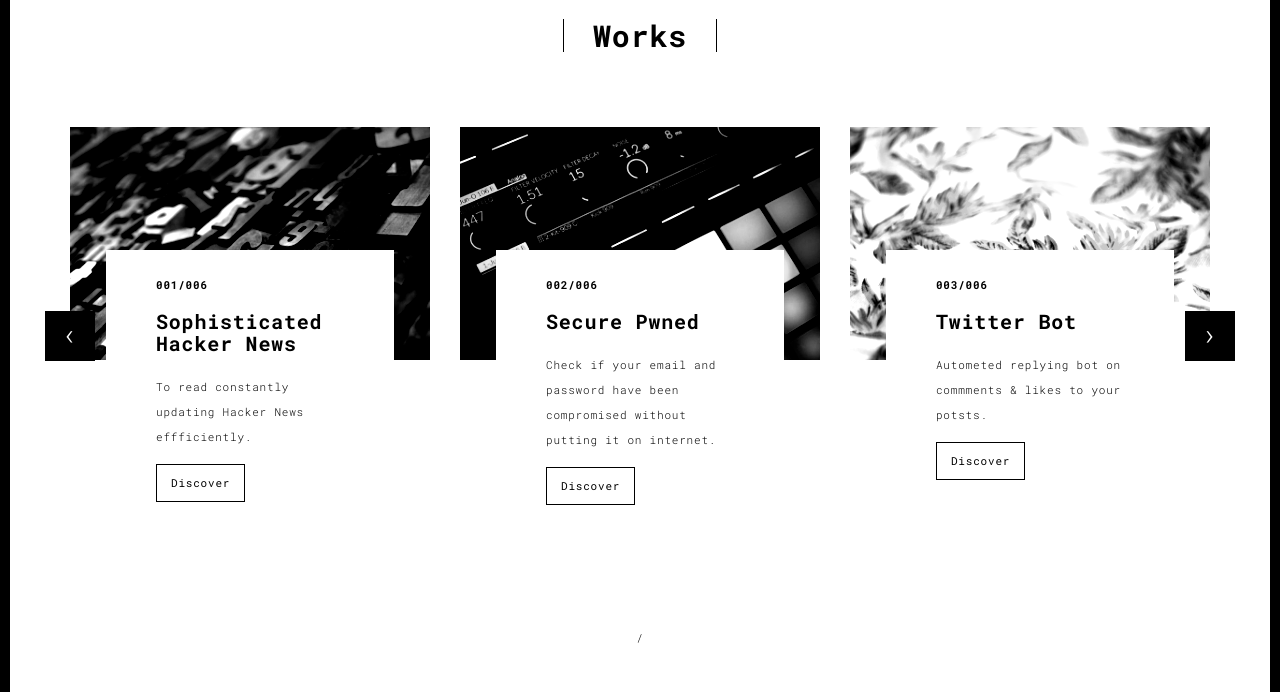
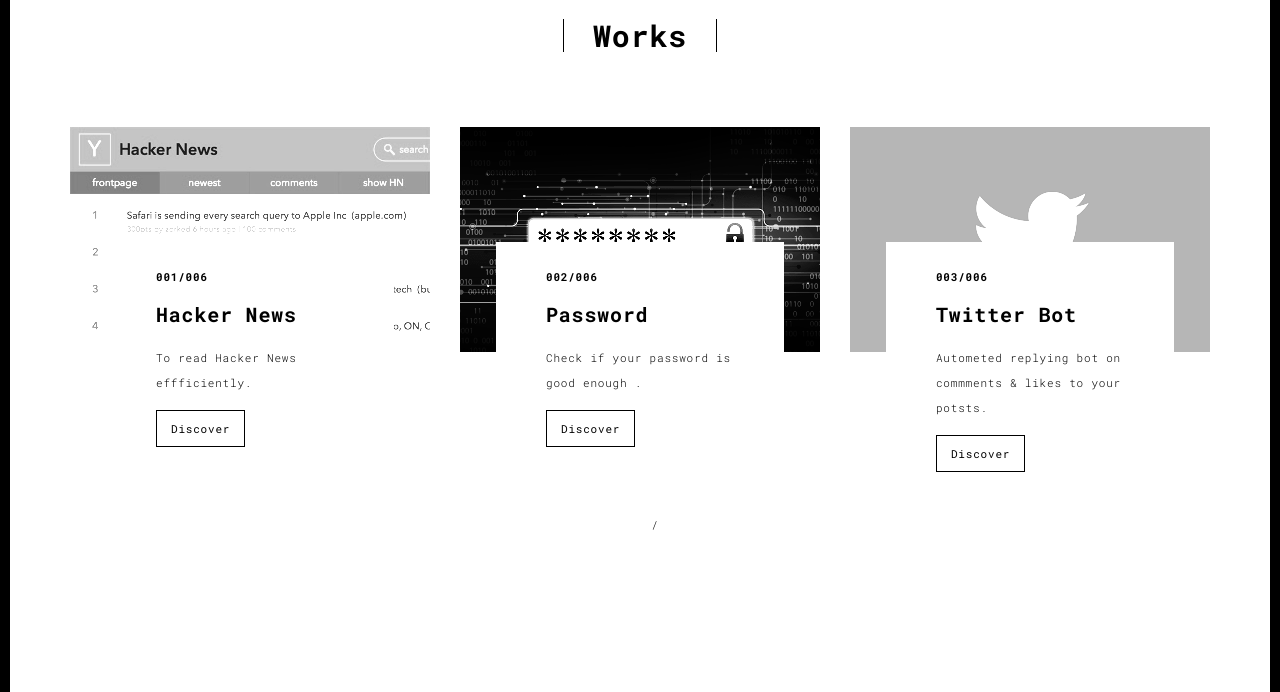
Before and after one commit to mayureshinde/portfo, a Flask app: page /works.html in a window 1280 px wide. Shown: the part 90-782 px from the top of the page. Run offline with Flask 2, Linux system fonts and the light colour scheme.

Commit message:
Changes Part Two

```diff
--- a/templates/contact.html
+++ b/templates/contact.html
@@ -54,7 +54,7 @@
       <div class="row">
         <div class="col-xs-12">
           <div class="section-container-spacer text-center">
-            <h1 class="h2"> Contact me</h1>
+            <h1 class="h2"> Contacts</h1>
           </div>
 
           <div class="row">
@@ -105,10 +105,10 @@
                       <!-- <a href="http://www.facebook.com" title="" class="fa-icon">
                         <i class="fa fa-facebook"></i>
                       </a> -->
-                      <a href="http://www.twitter.com" title="" class="fa-icon">
+                      <a href="https://twitter.com/mayureshnazi01" target="_blank" title="" class="fa-icon">
                         <i class="fa fa-twitter"></i>
                       </a>
-                      <a href="http://www.linkedin.com" title="" class="fa-icon">
+                      <a href="https://www.linkedin.com/feed/" target="_blank" title="" class="fa-icon">
                         <i class="fa fa-linkedin"></i>
                       </a>
 
--- a/templates/index.html
+++ b/templates/index.html
@@ -59,7 +59,7 @@
                 <span id="typed-strings">
                   <span>I'm Mayuresh Shinde</span>
                   <span>Python Developer</span>
-                  <span>Passionate Program</span>
+                  <span>Passionate Programer</span>
                 </span>
                 <span id="typed"></span>
               </h1>
--- a/templates/works.html
+++ b/templates/works.html
@@ -70,35 +70,35 @@
                     <div class="col-sm-4">
 
                       <a href="./work.html" title="" class="black-image-project-hover">
-                        <img src="./static/assets/images/work01-hover.jpg" alt="" class="img-responsive">
+                        <img src="./static/assets/images/hckr.jpg" alt="" class="img-responsive">
                       </a>
                       <div class="card-container card-container-lg">
                         <h4>001/006</h4>
-                        <h3>Sophisticated Hacker News</h3>
-                        <p>To read constantly updating Hacker News effficiently.</p>
-                        <a href="./work.html" title="" class="btn btn-default">Discover</a>
+                        <h3>Hacker News</h3>
+                        <p>To read Hacker News effficiently.</p>
+                        <a href="https://github.com/mayureshinde/PyProjects" target="_blank" title="" class="btn btn-default">Discover</a>
                       </div>
                     </div>
                     <div class="col-sm-4">
                       <a href="./work.html" title="" class="black-image-project-hover">
-                        <img src="./static/assets/images/work02-hover.jpg" alt="" class="img-responsive">
+                        <img src="./static/assets/images/pass.png" alt="" class="img-responsive">
                       </a>
                       <div class="card-container card-container-lg">
                         <h4>002/006</h4>
-                        <h3>Secure Pwned</h3>
-                        <p>Check if your email and password have been compromised without putting it on internet.</p>
-                        <a href="./work.html" title="" class="btn btn-default">Discover</a>
+                        <h3>Password</h3>
+                        <p>Check if your password is good enough .</p>
+                        <a href="https://github.com/mayureshinde/PyProjects" target="_blank" title="" class="btn btn-default">Discover</a>
                       </div>
                     </div>
                     <div class="col-sm-4">
                       <a href="./work.html" title="" class="black-image-project-hover">
-                        <img src="./static/assets/images/work03-hover.jpg" alt="" class="img-responsive">
+                        <img src="./static/assets/images/twitter.png" alt="" class="img-responsive">
                       </a>
                       <div class="card-container card-container-lg">
                         <h4>003/006</h4>
                         <h3>Twitter Bot</h3>
                         <p>Autometed replying bot on commments & likes to your potsts.</p>
-                        <a href="./work.html" title="" class="btn btn-default">Discover</a>
+                        <a href="./work.html" target="_blank" title="" class="btn btn-default">Discover</a>
                       </div>
                     </div>
 
@@ -106,7 +106,7 @@
                 <!--/row-->
             </div>
             <!--/item-->
-            <div class="item">
+            <!-- <div class="item">
                 <div class="row">
                   <div class="col-sm-4">
                     <a href="./work.html" class="black-image-project-hover">
@@ -143,17 +143,17 @@
                       </div>
                     </div>
 
-                </div>
+                </div> -->
                 <!--/row-->
-            </div>
+           <!--  </div> -->
 
             <!--/item-->
-        </div>
+        <!-- </div> -->
         <!--/carousel-inner-->
-        <a class="left carousel-control" href="#myCarousel" data-slide="prev">‹</a>
+        <!-- <a class="left carousel-control" href="#myCarousel" data-slide="prev">‹</a>
 
         <a class="right carousel-control" href="#myCarousel" data-slide="next">›</a>
-     </div>
+     </div> -->
 
 
 
```
Also changed, not shown: static/assets/images/hckr.jpg (added), static/assets/images/pass.png (added), static/assets/images/twitter.png (added), static/assets/images/work01-hover.jpg (deleted), static/assets/images/work02-hover.jpg (deleted), static/assets/images/work03-hover.jpg (deleted).
